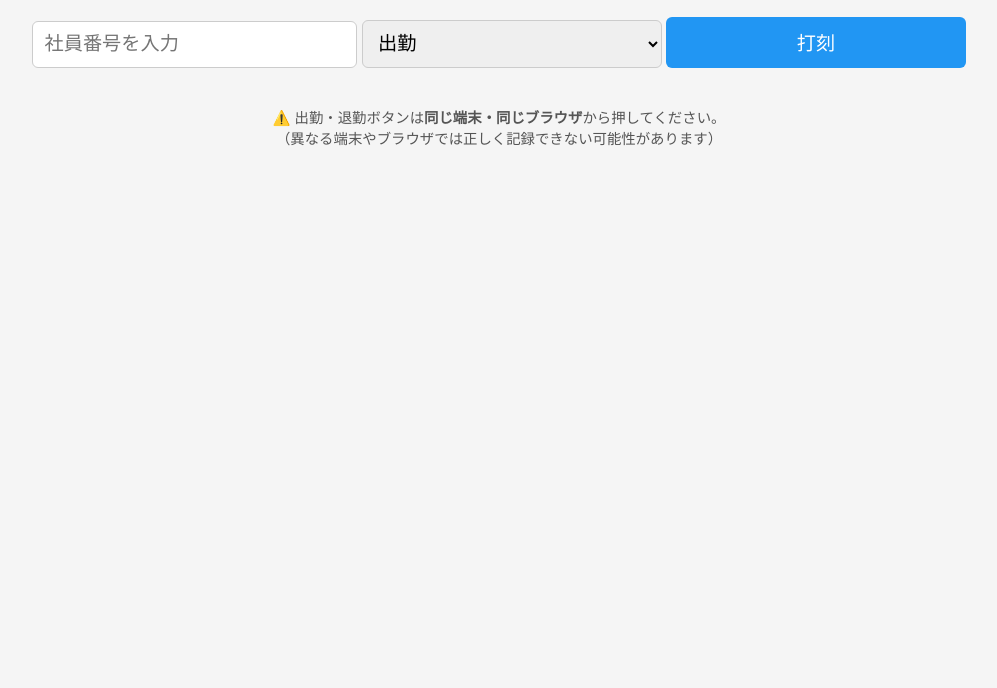
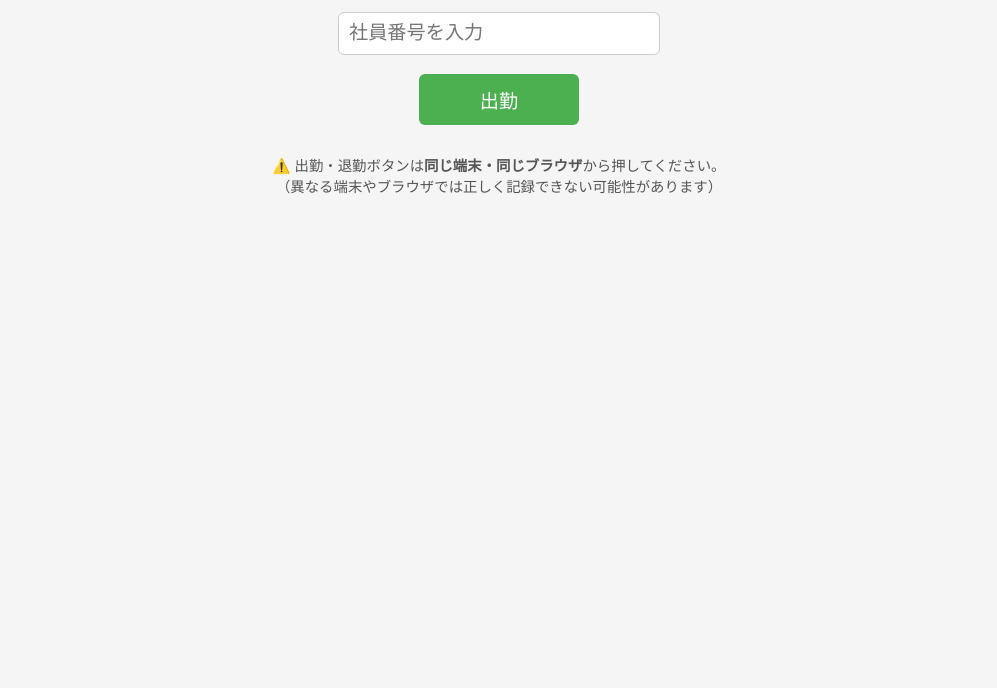
Before and after one commit to hosomihiroki/syuttaikinWebUI, a plain HTML site: page index.html in a window 1280 px wide. Shown: the part 112-800 px from the top of the page, without its empty margins (141-1138 px from the left). Drawn offline with Linux system fonts and the light colour scheme.

Commit message:
Update index.html

```diff
--- a/index.html
+++ b/index.html
@@ -12,27 +12,37 @@
       background: #f5f5f5;
     }
     h2 {
-      font-size: 1.5em;
+      font-size: 1.6em;
       margin-bottom: 1em;
     }
-    input, select, button {
+    input {
       font-size: 1.2em;
-      padding: 0.6em;
+      padding: 0.5em;
       width: 80%;
       max-width: 300px;
-      margin: 0.5em 0;
+      margin-bottom: 1em;
+      border: 1px solid #ccc;
       border-radius: 6px;
-      border: 1px solid #ccc;
     }
     button {
-      background-color: #2196f3;
+      font-size: 1.2em;
+      padding: 0.6em 1.5em;
+      border: none;
+      border-radius: 6px;
+      cursor: pointer;
+      min-width: 160px;
       color: white;
-      border: none;
+    }
+    .shukkin {
+      background-color: #4caf50;
+    }
+    .taikin {
+      background-color: #f44336;
     }
     #msg {
       margin-top: 1em;
       font-weight: bold;
-      color: #d00;
+      color: #c00;
     }
     .note {
       font-size: 0.9em;
@@ -47,14 +57,10 @@
   <!-- 社員番号入力欄 -->
   <input type="text" id="id" placeholder="社員番号を入力">
 
-  <!-- 出勤 or 退勤 選択 -->
-  <select id="type">
-    <option value="出勤">出勤</option>
-    <option value="退勤">退勤</option>
-  </select>
-
-  <!-- 打刻ボタン -->
-  <button onclick="send()">打刻</button>
+  <!-- 出退勤ボタン（1つ） -->
+  <div>
+    <button id="toggleBtn" onclick="handleClick()">出勤</button>
+  </div>
 
   <!-- メッセージ表示 -->
   <p id="msg"></p>
@@ -66,32 +72,33 @@
   </p>
 
   <script>
-    // 打刻送信処理ここから
-    function send() {
+    // 初期化：ボタンの状態をlocalStorageから復元
+    const btn = document.getElementById("toggleBtn");
+    const state = localStorage.getItem("status"); // "出勤済" or null
+    if (state === "出勤済") setToTaikin(); else setToShukkin();
+
+    // メインクリック処理
+    function handleClick() {
       const id = document.getElementById("id").value.trim();
-      const type = document.getElementById("type").value;
       const msg = document.getElementById("msg");
-      const button = document.querySelector("button");
 
       if (!id) {
         msg.textContent = "社員番号を入力してください";
         return;
       }
 
-      button.disabled = true;
+      btn.disabled = true;
       msg.textContent = "送信中...";
 
-      const url = "https://script.google.com/macros/s/あなたのデプロイURL/exec"; // ←ココを変更！
+      const type = btn.dataset.type; // 出勤 or 退勤
+      const url = "https://script.google.com/macros/s/あなたのデプロイURL/exec"; // ←差し替え必須
 
       fetch(url, {
         method: "POST",
         body: JSON.stringify({ id, type }),
         headers: { "Content-Type": "application/json" }
       })
-      .then(res => {
-        const contentType = res.headers.get("Content-Type") || "";
-        return contentType.includes("application/json") ? res.json() : res.text();
-      })
+      .then(res => res.headers.get("Content-Type")?.includes("json") ? res.json() : res.text())
       .then(data => {
         if (typeof data === "string") {
           msg.textContent = `${type}：${data}`;
@@ -104,6 +111,15 @@
             `🏢 勤務地: ${data.location || "未登録"}\n\n` +
             (type === "出勤" ? `🎯 ${data.message}` : `🌙 ${data.message}`)
           );
+
+          // 出勤 → 退勤に切り替え
+          if (type === "出勤") {
+            localStorage.setItem("status", "出勤済");
+            setToTaikin();
+          } else {
+            localStorage.removeItem("status");
+            setToShukkin();
+          }
         } else {
           msg.textContent = "不明な応答です";
         }
@@ -113,11 +129,23 @@
         console.error("fetch error:", err);
       })
       .finally(() => {
-        button.disabled = false;
-        // 社員番号は残す（valueをクリアしない）
+        btn.disabled = false;
       });
     }
-    // 打刻送信処理ここまで
+
+    // 出勤モード
+    function setToShukkin() {
+      btn.textContent = "出勤";
+      btn.className = "shukkin";
+      btn.dataset.type = "出勤";
+    }
+
+    // 退勤モード
+    function setToTaikin() {
+      btn.textContent = "退勤";
+      btn.className = "taikin";
+      btn.dataset.type = "退勤";
+    }
   </script>
 </body>
 </html>
```
